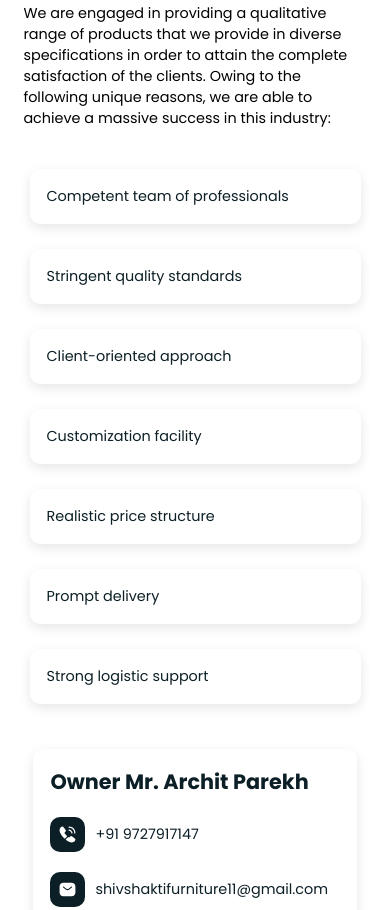
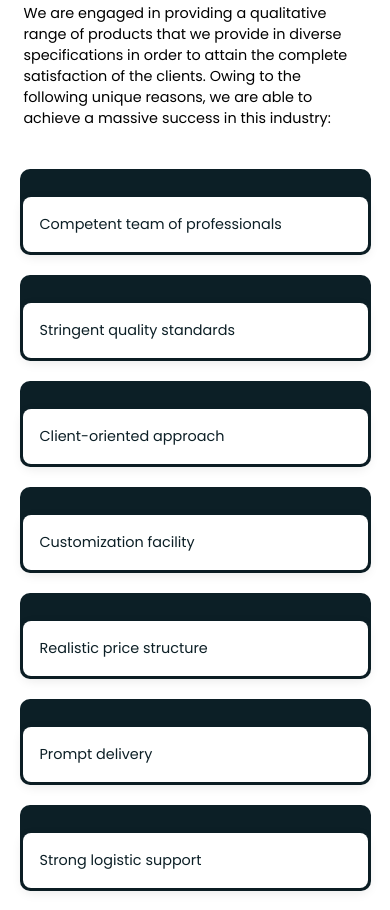
Before and after one commit to yashnayi234/ShivShaktiFurniture, a plain HTML site: page aboutus.html in a window 390 px wide. Shown: the part 2598-3508 px from the top of the page. Drawn offline with Linux system fonts and the light colour scheme.

Commit message:
pre card

```diff
--- a/aboutus.html
+++ b/aboutus.html
@@ -59,36 +59,52 @@
             <p class="about-us-description">We are engaged in providing a qualitative range of products that we provide in diverse specifications in order to attain the complete satisfaction of the clients. Owing to the following unique reasons, we are able to achieve a massive success in this industry:</p>
 
             <div class="grid-view">
+                <div class="pre-card">
                     <div class="card-view">
                         <p class="providing">Competent team of professionals</p>
                     </div>
+                </div>
+                <div class="pre-card">
                     <div class="card-view">
                         <p class="providing">Stringent quality standards</p>
                     </div>
+                </div>
+                <div class="pre-card">
                     <div class="card-view">
                         <p class="providing">Client-oriented approach</p>
                     </div>
+                </div>
+                <div class="pre-card">
                     <div class="card-view">
                         <p class="providing">Customization facility</p>
                     </div>
+                </div>
+                <div class="pre-card">
                     <div class="card-view">
                         <p class="providing">Realistic price structure</p>
                     </div>
+                </div>
+                <div class="pre-card">
                     <div class="card-view">
                         <p class="providing">Prompt delivery</p>
                     </div>
+                </div>
+                <div class="pre-card">
                     <div class="card-view">
                         <p class="providing">Strong logistic support</p>
                     </div>
                 </div>
+            </div>
 
             <div class="padding">
+                <div class="pre-card">
                     <div class="card-view">
                         <div class="card-about-us margin-right">
                             <p class="sub-text">Owner Mr. Archit Parekh</p>
                             <div class="link-contact"><img src="assets/img/icon/call-calling.svg" class="icon" width="24"><p class="link-text">+91 9727917147</p></div>
                             <div class="link-contact"><img src="assets/img/icon/sms.svg" class="icon" width="24"><p class="link-text">shivshaktifurniture11@gmail.com</p></div>
                             <div class="link-contact"><img src="assets/img/icon/map.svg" class="icon" width="24"><p class="link-text">17/2 Celico Nagar CO.OP. Narol Cross Road, Nr.winstom Hotel Behind Sudama Estate, Narol, Ahmedabad- 382405, Gujarat, India</p></div>
+                        </div>
                     </div>
                 </div>
             </div>
--- a/assets/css/aboutus.css
+++ b/assets/css/aboutus.css
@@ -579,15 +579,20 @@ textarea::-webkit-scrollbar-thumb {
         display: grid;
         grid-template-columns: auto;
     }
+    .pre-card{
+        margin: 20px 0px 0px 0px;
+        padding: 8px 3px 3px 3px;
+        background-color: #0C1F26;
+        border-radius: 10px;
+    }
     .card-view{
-        margin: 20px 10px 5px 10px;
+        margin: 20px 0px 0px 0px;
         padding: 17px;
         background-color: #fff;
-        border-radius: 10px;
+        border-radius: 8px;
         box-shadow: rgba(0, 0, 0, 0.1) 0px 4px 12px;
         /* box-shadow: rgba(0, 0, 0, 0.12) 0px 4px 12px; */
     }
-
     .providing{
         display: flex;
         align-items:center;
```
Lines whose indentation alone changed are shown as unchanged.
